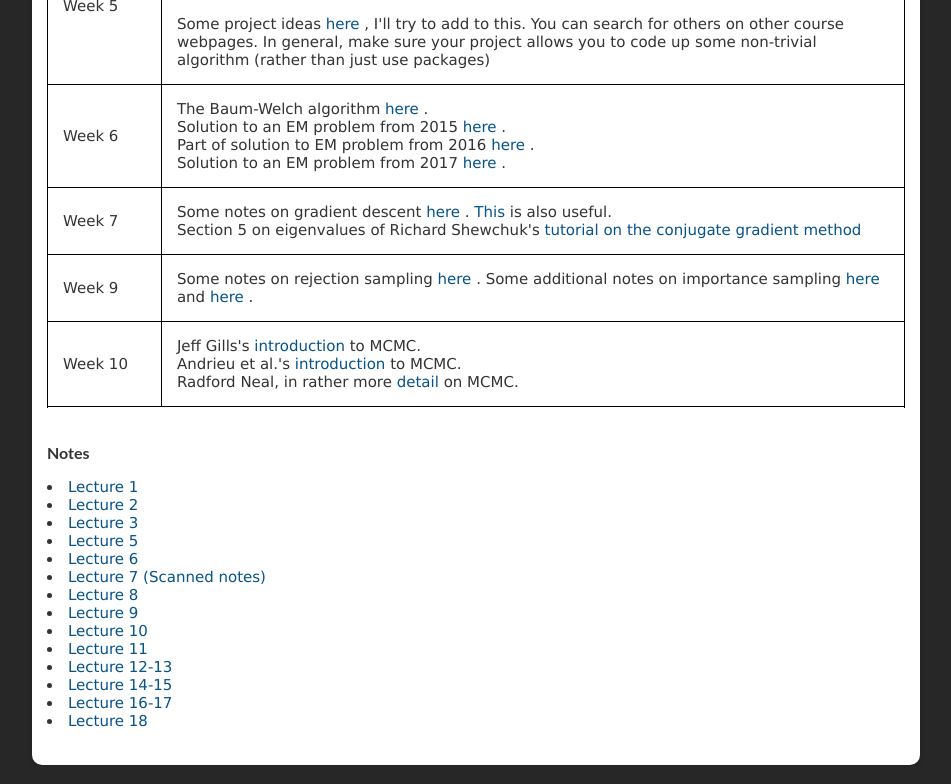
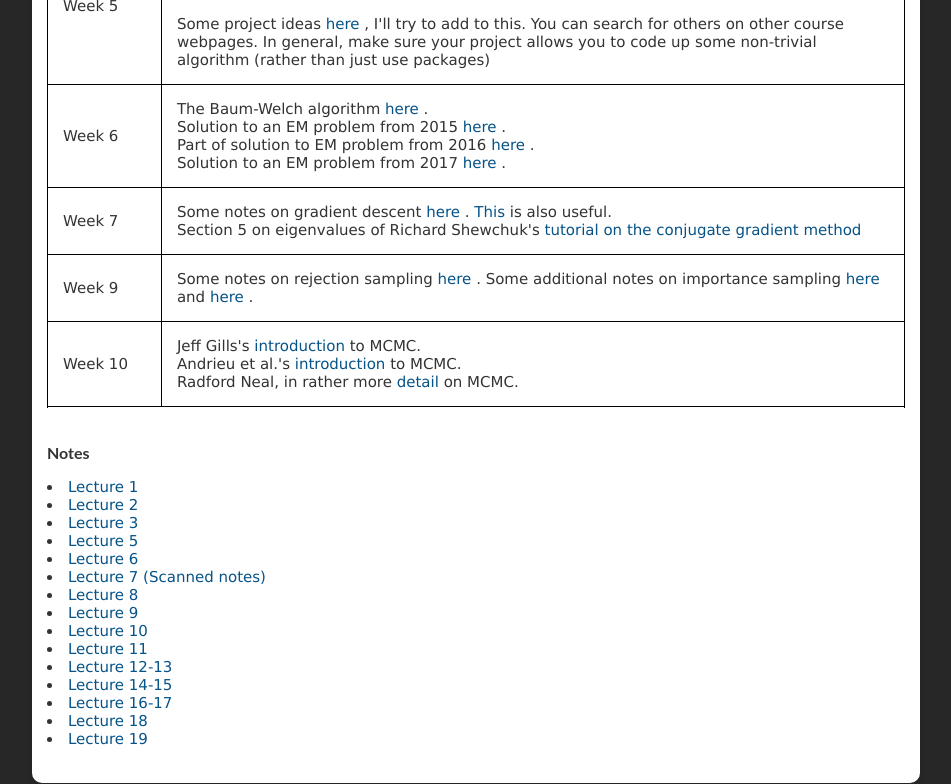
Before and after one commit to varao/stat545_fall19, a plain HTML site: page index.html in a window 1280 px wide. Shown: the part 1321-2105 px from the top of the page, without its empty margins (164-1115 px from the left). Drawn offline with Linux system fonts and the light colour scheme.

Commit message:
midterm2

```diff
--- a/index.html
+++ b/index.html
@@ -241,11 +241,11 @@ Radford Neal, in rather more <a href = "ftp://www.cs.toronto.edu/pub/radford/rev
               <li><a href="lect14.pdf">Lecture 14-15</a></li>
               <li><a href="lect16.pdf">Lecture 16-17</a></li>
                <li><a href="lect18.pdf">Lecture 18</a></li>
+               <li><a href="lect19.pdf">Lecture 19</a></li>
               </li>
 <!--
               <li><a href="lect16.pdf">Lecture 16</a></li>
              <li><a href="lect17.pdf">Lecture 17</a></li>
-               <li><a href="lect19.pdf">Lecture 19</a></li>
 -->
         <ul>
         </ul>
```
Also changed, not shown: 1 other file.
